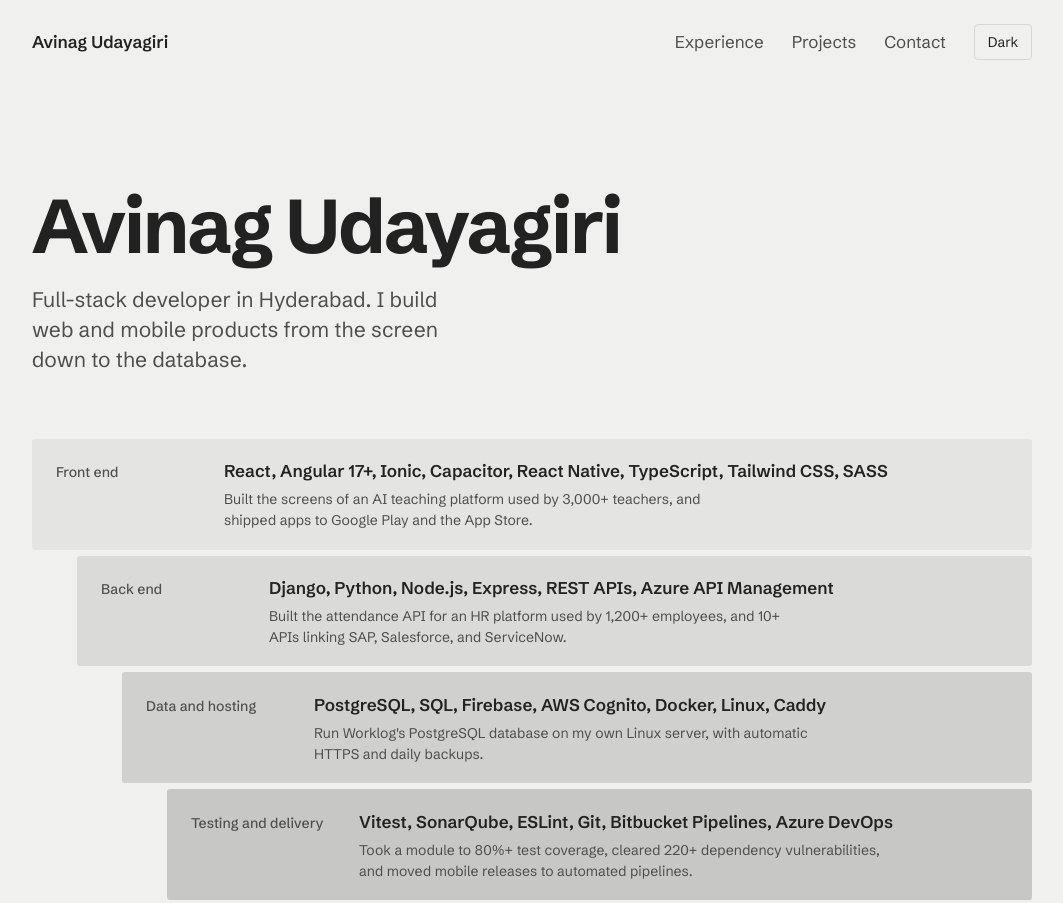
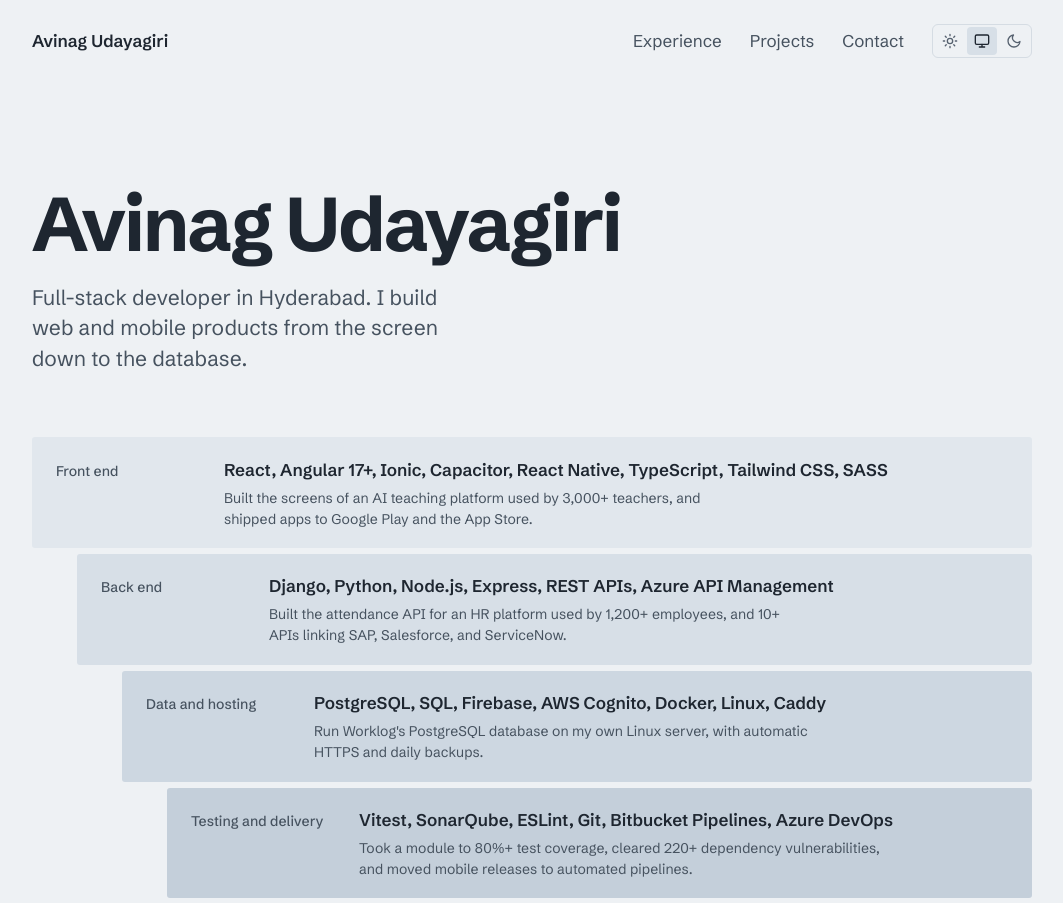
Before and after one commit to Av1nag/portfolio, a plain HTML site: page index.html in a window 1280 px wide. Shown: the top 903 px of the page, without its empty margins (108-1171 px from the left). Drawn offline with Linux system fonts and the light colour scheme.

Commit message:
Update colors

```diff
--- a/index.html
+++ b/index.html
@@ -5,8 +5,8 @@
   <meta name="viewport" content="width=device-width, initial-scale=1.0">
   <meta name="description" content="Avinag Udayagiri, full-stack developer building web and mobile apps with React, Angular, Django, Node.js, and PostgreSQL.">
   <title>Avinag Udayagiri, Full-Stack Developer</title>
-  <meta name="theme-color" content="#F0F0EF" media="(prefers-color-scheme: light)">
-  <meta name="theme-color" content="#1A1A1B" media="(prefers-color-scheme: dark)">
+  <meta name="theme-color" content="#EEF1F4" media="(prefers-color-scheme: light)">
+  <meta name="theme-color" content="#171B21" media="(prefers-color-scheme: dark)">
   <script>
     // Apply a saved theme before first paint so there's no flash
     try {
@@ -24,21 +24,21 @@
       padding: 0;
     }
 
-    /* Graphite: neutral, low-glare greys. Light is the default. */
+    /* Slate blue: cool, low-glare blue-greys. Light is the default. */
     :root {
       color-scheme: light;
-      --bg:       #F0F0EF;
-      --surface:  #F7F7F6;
-      --ink:      #222222;
-      --ink-2:    #4E4E4E;
-      --ink-3:    #646464;
-      --rule:     #D6D6D5;
-      --layer-1:  #E4E4E3;
-      --layer-2:  #DADAD9;
-      --layer-3:  #D0D0CF;
-      --layer-4:  #C7C7C6;
-      --accent:   #3A3A3A;
-      --on-accent:#F0F0EF;
+      --bg:      #EEF1F4;
+      --surface: #F6F8FA;
+      --ink:     #1E2630;
+      --ink-2:   #46525F;
+      --ink-3:   #56616F;
+      --rule:    #D5DCE3;
+      --layer-1: #E1E7ED;
+      --layer-2: #D7DFE7;
+      --layer-3: #CDD7E1;
+      --layer-4: #C4CFDA;
+      --accent:  #34587A;
+      --on-accent: #F2F5F8;
 
       --font: 'Schibsted Grotesk', system-ui, sans-serif;
 
@@ -55,38 +55,38 @@
       --gutter: clamp(1rem, 4vw, 2.5rem);
     }
 
-    /* Dark theme: graphite, never pure black */
+    /* Dark theme: deep slate, never pure black */
     :root[data-theme="dark"] {
       color-scheme: dark;
-      --bg:       #1A1A1B;
-      --surface:  #1F1F20;
-      --ink:      #E0E0DF;
-      --ink-2:    #ABABAA;
-      --ink-3:    #8E8E8D;
-      --rule:     #2C2C2D;
-      --layer-1:  #232324;
-      --layer-2:  #2A2A2B;
-      --layer-3:  #303031;
-      --layer-4:  #373738;
-      --accent:   #D0D0CE;
-      --on-accent:#1A1A1B;
+      --bg:      #171B21;
+      --surface: #1C2128;
+      --ink:     #DCE2EA;
+      --ink-2:   #A7B2C0;
+      --ink-3:   #8B96A4;
+      --rule:    #2A313B;
+      --layer-1: #1F252D;
+      --layer-2: #252C35;
+      --layer-3: #2B333D;
+      --layer-4: #323A45;
+      --accent:  #93B4D6;
+      --on-accent: #141A21;
     }
 
     @media (prefers-color-scheme: dark) {
       :root:not([data-theme="light"]) {
         color-scheme: dark;
-        --bg:       #1A1A1B;
-        --surface:  #1F1F20;
-        --ink:      #E0E0DF;
-        --ink-2:    #ABABAA;
-        --ink-3:    #8E8E8D;
-        --rule:     #2C2C2D;
-        --layer-1:  #232324;
-        --layer-2:  #2A2A2B;
-        --layer-3:  #303031;
-        --layer-4:  #373738;
-        --accent:   #D0D0CE;
-        --on-accent:#1A1A1B;
+        --bg:      #171B21;
+        --surface: #1C2128;
+        --ink:     #DCE2EA;
+        --ink-2:   #A7B2C0;
+        --ink-3:   #8B96A4;
+        --rule:    #2A313B;
+        --layer-1: #1F252D;
+        --layer-2: #252C35;
+        --layer-3: #2B333D;
+        --layer-4: #323A45;
+        --accent:  #93B4D6;
+        --on-accent: #141A21;
       }
     }
 
@@ -148,8 +148,8 @@
       gap: 1.75rem;
     }
 
-    .menu-btn,
-    .theme-btn {
+    .menu-btn {
+      display: none;
       background: none;
       border: 1px solid var(--rule);
       border-radius: 4px;
@@ -160,10 +160,37 @@
       cursor: pointer;
     }
 
-    .menu-btn { display: none; }
+    .menu-btn:hover { border-color: var(--ink-3); }
 
-    .theme-btn:hover,
-    .menu-btn:hover { border-color: var(--ink-3); }
+    /* Light / dark / system switch */
+    .theme-switch {
+      display: inline-flex;
+      gap: 2px;
+      padding: 2px;
+      border: 1px solid var(--rule);
+      border-radius: 6px;
+    }
+
+    .theme-switch button {
+      display: grid;
+      place-items: center;
+      width: 30px;
+      height: 28px;
+      background: none;
+      border: none;
+      border-radius: 4px;
+      color: var(--ink-3);
+      cursor: pointer;
+    }
+
+    .theme-switch button:hover { color: var(--ink); }
+
+    .theme-switch button[aria-pressed="true"] {
+      background: var(--layer-2);
+      color: var(--ink);
+    }
+
+    .theme-switch svg { width: 16px; height: 16px; }
 
     /* ─── HERO ─── */
     .hero {
@@ -534,7 +561,17 @@
         <li><a href="#projects">Projects</a></li>
         <li><a href="#contact">Contact</a></li>
       </ul>
-      <button class="theme-btn" id="themeBtn" type="button">Dark</button>
+      <div class="theme-switch" role="group" aria-label="Colour theme">
+        <button type="button" data-theme-choice="light" aria-label="Light theme" title="Light">
+          <svg viewBox="0 0 24 24" fill="none" stroke="currentColor" stroke-width="2" stroke-linecap="round" stroke-linejoin="round" aria-hidden="true"><circle cx="12" cy="12" r="4"/><path d="M12 2v2M12 20v2M4.93 4.93l1.41 1.41M17.66 17.66l1.41 1.41M2 12h2M20 12h2M4.93 19.07l1.41-1.41M17.66 6.34l1.41-1.41"/></svg>
+        </button>
+        <button type="button" data-theme-choice="system" aria-label="Match system theme" title="System">
+          <svg viewBox="0 0 24 24" fill="none" stroke="currentColor" stroke-width="2" stroke-linecap="round" stroke-linejoin="round" aria-hidden="true"><rect x="2" y="3" width="20" height="14" rx="2"/><path d="M8 21h8M12 17v4"/></svg>
+        </button>
+        <button type="button" data-theme-choice="dark" aria-label="Dark theme" title="Dark">
+          <svg viewBox="0 0 24 24" fill="none" stroke="currentColor" stroke-width="2" stroke-linecap="round" stroke-linejoin="round" aria-hidden="true"><path d="M21 12.79A9 9 0 1 1 11.21 3 7 7 0 0 0 21 12.79z"/></svg>
+        </button>
+      </div>
       <button class="menu-btn" id="menuBtn" type="button" aria-expanded="false" aria-controls="navLinks">Menu</button>
     </div>
   </nav>
@@ -756,29 +793,32 @@
 </footer>
 
 <script>
-  // Theme toggle: follows the system until the visitor picks one
-  const themeBtn = document.getElementById('themeBtn');
-  const systemDark = window.matchMedia('(prefers-color-scheme: dark)');
+  // Theme switch: light, dark, or follow the system (the default)
+  const themeButtons = document.querySelectorAll('[data-theme-choice]');
 
-  function currentTheme() {
-    return document.documentElement.dataset.theme || (systemDark.matches ? 'dark' : 'light');
+  function setTheme(choice) {
+    if (choice === 'system') {
+      delete document.documentElement.dataset.theme;
+      try { localStorage.removeItem('theme'); } catch (e) {}
+    } else {
+      document.documentElement.dataset.theme = choice;
+      try { localStorage.setItem('theme', choice); } catch (e) {}
+    }
+    syncThemeButtons();
   }
 
-  function syncThemeBtn() {
-    const next = currentTheme() === 'dark' ? 'light' : 'dark';
-    themeBtn.textContent = next === 'dark' ? 'Dark' : 'Light';
-    themeBtn.setAttribute('aria-label', `Switch to ${next} theme`);
+  function syncThemeButtons() {
+    const choice = document.documentElement.dataset.theme || 'system';
+    themeButtons.forEach(btn => {
+      btn.setAttribute('aria-pressed', btn.dataset.themeChoice === choice);
+    });
   }
 
-  themeBtn.addEventListener('click', () => {
-    const next = currentTheme() === 'dark' ? 'light' : 'dark';
-    document.documentElement.dataset.theme = next;
-    try { localStorage.setItem('theme', next); } catch (e) {}
-    syncThemeBtn();
+  themeButtons.forEach(btn => {
+    btn.addEventListener('click', () => setTheme(btn.dataset.themeChoice));
   });
 
-  systemDark.addEventListener('change', syncThemeBtn);
-  syncThemeBtn();
+  syncThemeButtons();
 
   // Mobile menu
   const menuBtn = document.getElementById('menuBtn');
```
